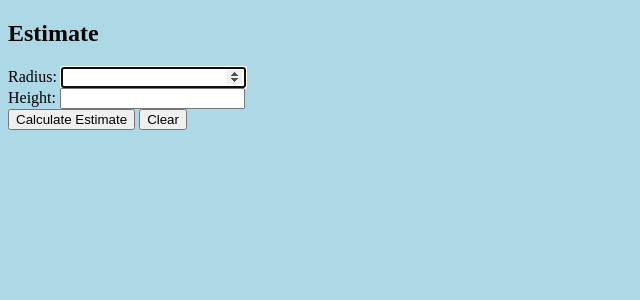
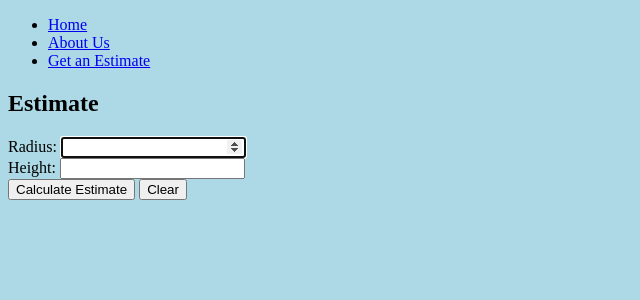
Before and after one commit to tnachman/vertical_tank_maintenance_hw8, a Flask app: page /estimate in a window 1280 px wide. Shown: the top 300 px of the page, without its empty margins (0-640 px from the left). Run offline with Flask 2, Linux system fonts and the light colour scheme.

Commit message:
added nav menu

```diff
--- a/templates/base.html
+++ b/templates/base.html
@@ -8,6 +8,13 @@
 </head>
 
 <body>
+  <nav>
+    <ul>
+      <li><a href="./">Home</a></li>
+      <li><a href="./about">About Us</a></li>
+      <li><a href="./estimate">Get an Estimate</a></li>
+    </ul>
+  </nav>
 
   {% block body %}
 
```
Lines whose indentation alone changed are shown as unchanged.
